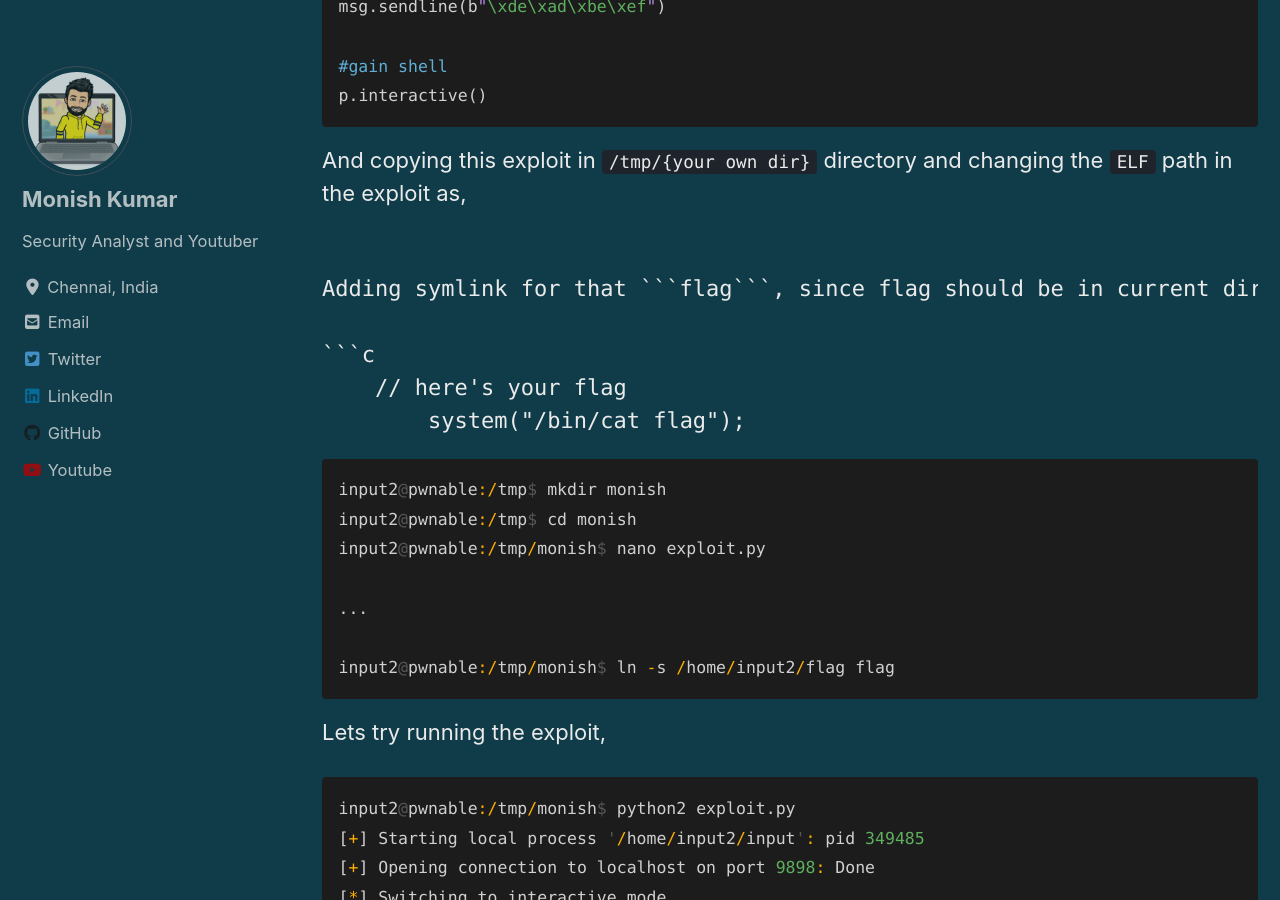
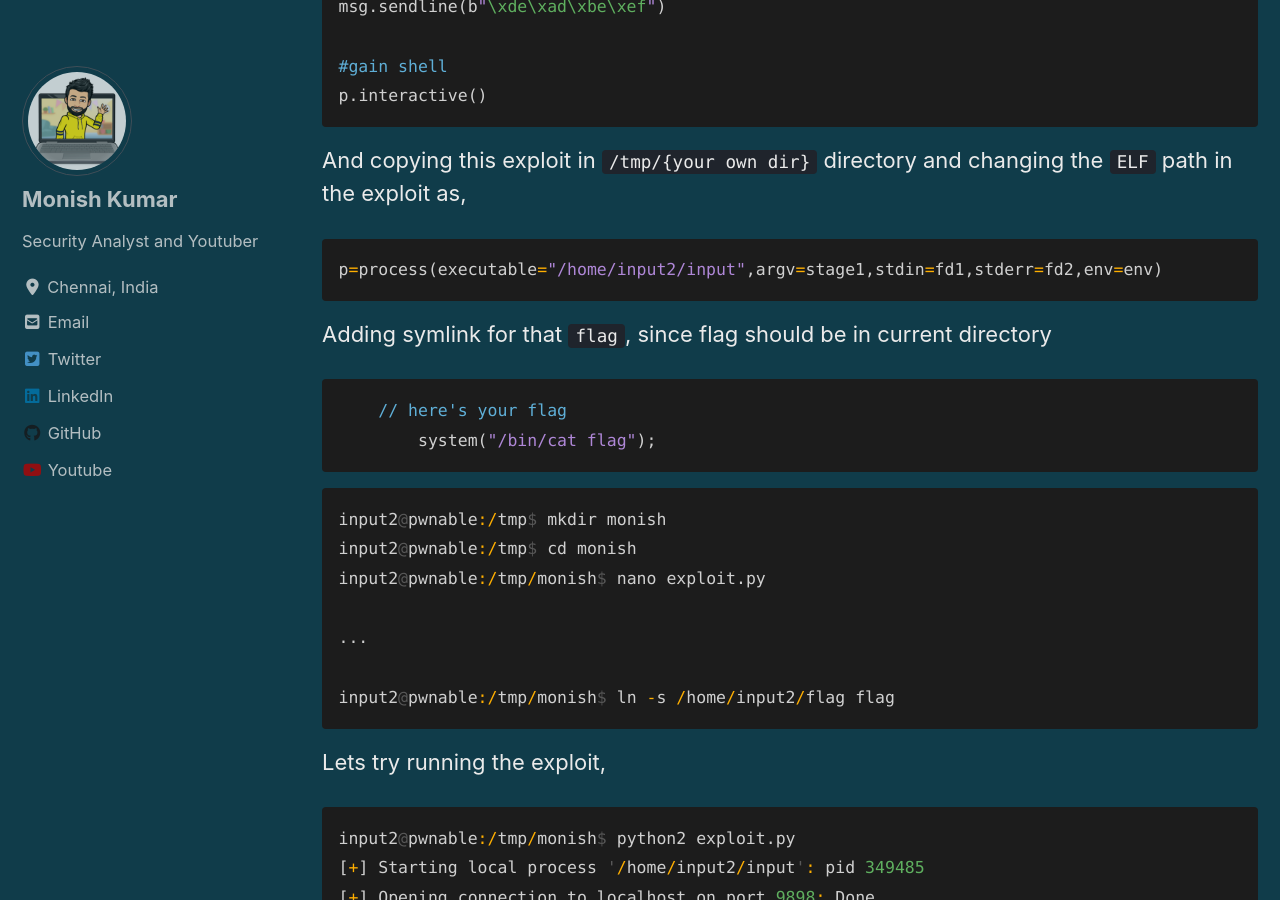
Before and after one commit to 0xcyberpj/AidenPearce369.github.io, a Jekyll site: the page built from _posts/Pwn Challenges/2021-10-04-input.md, in a window 1280 px wide and 900 px high, scrolled down 10556 px. Built offline with Jekyll 4.4.1, drawn with Linux system fonts in a browser that asks for light colours; cached includes are drawn as plain includes; nearby versions of some CDN libraries.

Commit message:
Update 2021-10-04-input.md

````diff
--- a/_posts/Pwn Challenges/2021-10-04-input.md
+++ b/_posts/Pwn Challenges/2021-10-04-input.md
@@ -394,7 +394,9 @@ p.interactive()
 
 And copying this exploit in ```/tmp/{your own dir}``` directory and changing the ```ELF``` path in the exploit as,
 
-```p=process(executable="/home/input2/input",argv=stage1,stdin=fd1,stderr=fd2,env=env)```
+```c
+p=process(executable="/home/input2/input",argv=stage1,stdin=fd1,stderr=fd2,env=env)
+```
 
 Adding symlink for that ```flag```, since flag should be in current directory
 
````
